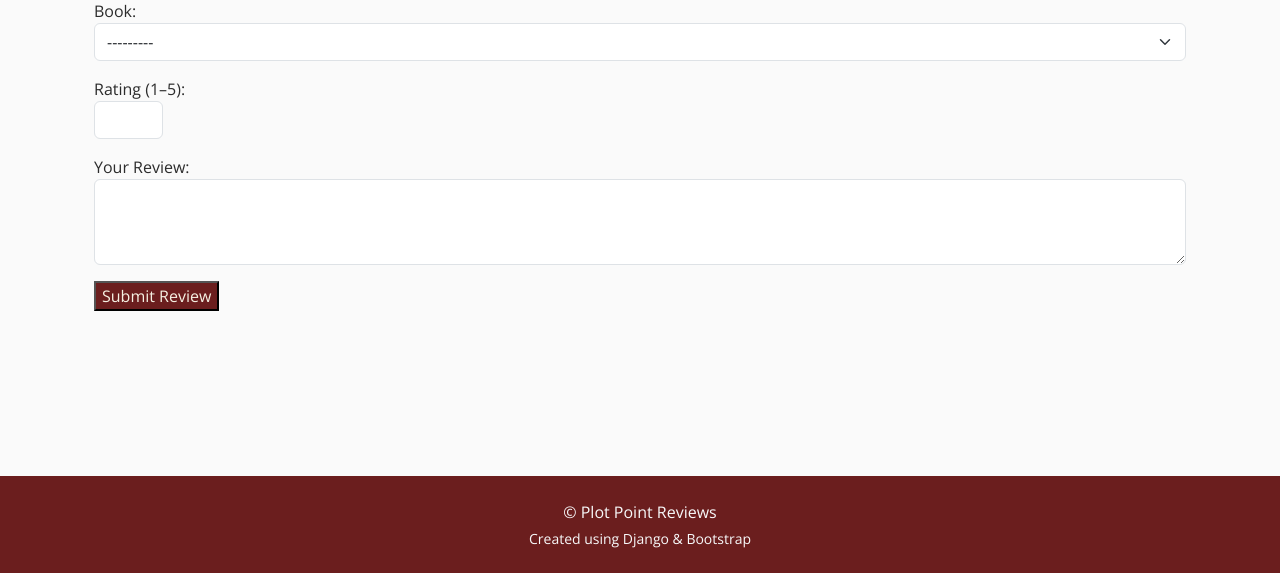
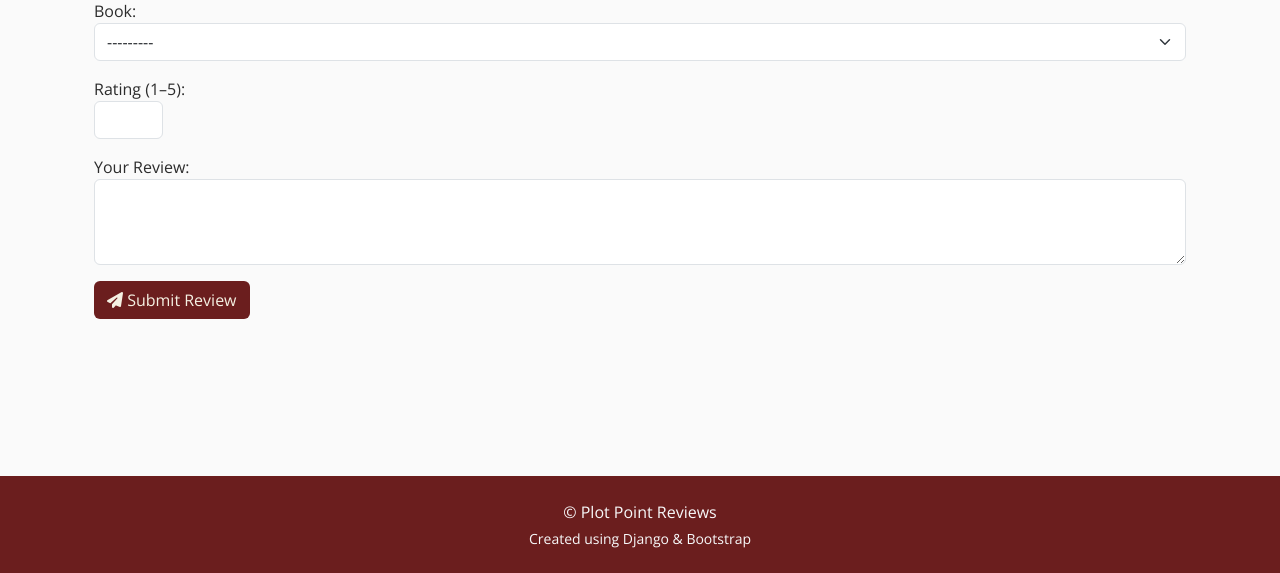
Before and after one commit to fjii86/book-review-site, a Django app: page /review/new/ in a window 1280 px wide. Shown: the part 227-800 px from the top of the page. Run offline with Django 5.2, Linux system fonts and the light colour scheme; a user stored in the database is signed in; data comes from the database, SQL or seed files in the repository; some libraries are stand-ins or nearby versions.

Commit message:
Hide review form if user already submitted review

```diff
--- a/books/templates/books/add_review.html
+++ b/books/templates/books/add_review.html
@@ -16,7 +16,9 @@
       {{ form.content.label_tag }}
       {{ form.content }}
     </div>
-    <button type="submit" class="btn-submit">Submit Review</button>
+      <button type="submit" class="btn btn-submit">
+        <i class="fa-solid fa-paper-plane"></i> Submit Review
+      </button>
   </form>
 </div>
 {% endblock %}
--- a/books/templates/books/book_detail.html
+++ b/books/templates/books/book_detail.html
@@ -50,6 +50,9 @@
 {% endif %}
 
 {% if user.is_authenticated %}
+  {% if user_review %}
+    <p class="text-muted">You’ve already reviewed this book.</p>
+  {% else %}
     <hr>
     <h5 class="mb-3">Leave a review</h5>
     <form method="POST">
@@ -66,6 +69,7 @@
         <i class="fa-solid fa-paper-plane"></i> Submit Review
       </button>
     </form>
+  {% endif %}
 {% else %}
   <p class="mt-3">Log in to write a review.</p>
 {% endif %}
```
Lines whose indentation alone changed are shown as unchanged.
